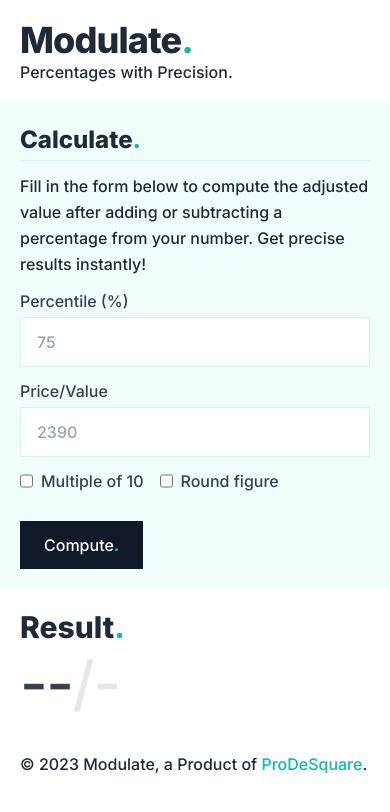
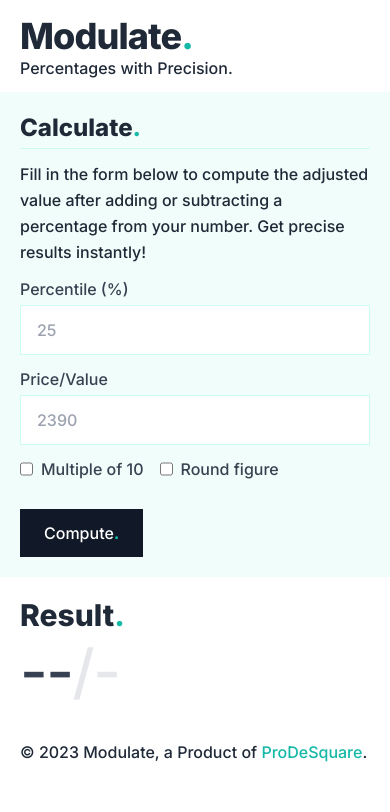
Before and after one commit to ProDeSquare/modulate, a React (Vite) app: page / in a window 390 px wide. Shown: the top 812 px of the page. Built offline with nearby package versions, Linux system fonts and the light colour scheme.

Commit message:
adjusted header padding

```diff
--- a/src/components/pages/Home.tsx
+++ b/src/components/pages/Home.tsx
@@ -119,7 +119,7 @@ const Home = () => {
 
                 <input
                   type="number"
-                  placeholder="75"
+                  placeholder="25"
                   className={inputClasses.join(" ")}
                   id="percentile"
                   name="percentile"
--- a/src/components/sections/Header.tsx
+++ b/src/components/sections/Header.tsx
@@ -1,7 +1,7 @@
 import app from "@/data/app";
 
 const Header = () => (
-  <header className="p-5">
+  <header className="px-5 pb-3 pt-4 md:py-5">
     <h1 className="font-bold text-4xl md:text-5xl tracking-tight">
       {app.title}
       <span className="text-teal-500">.</span>
```
